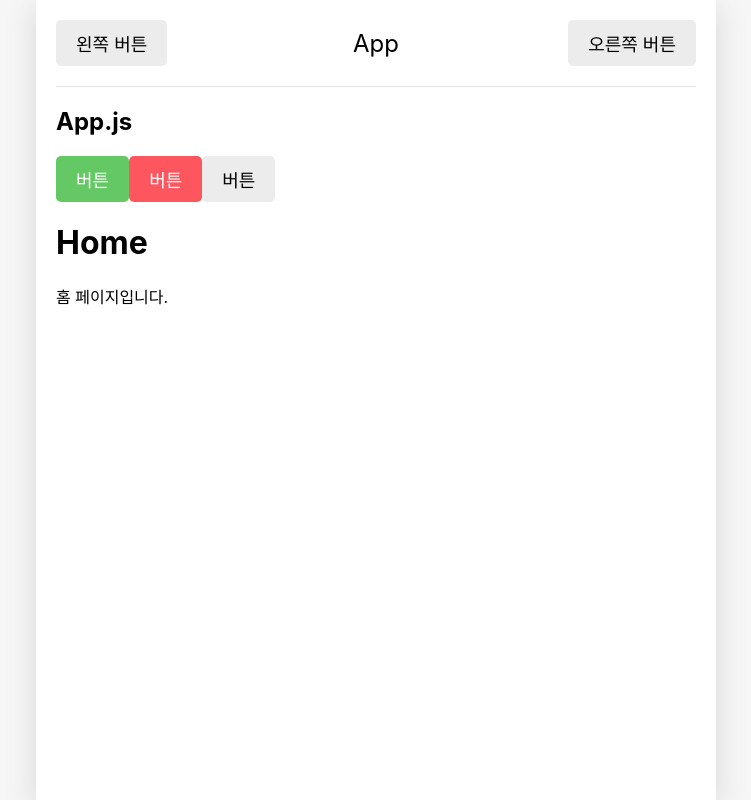
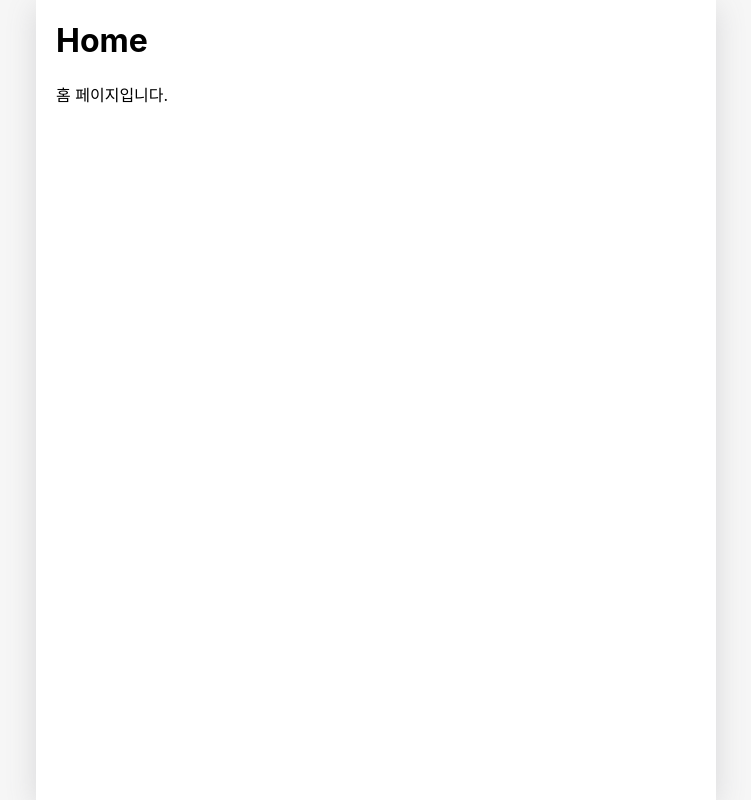
Before and after one commit to DINGUNOTE/react-diary, a React (Create React App) app: page / in a window 1280 px wide. Shown: the whole page, without its empty margins (264-1015 px from the left). Built offline with nearby package versions, Linux system fonts and the light colour scheme; a web font is replaced by a local one.

Commit message:
useReducer Hook을 사용해서 일기 리스트 생성, 수정, 삭제 상태 관리 로직 생성, Context Provider를 사용해서 컴포넌트 전체에 공급

```diff
--- a/src/App.js
+++ b/src/App.js
@@ -1,5 +1,7 @@
+import React, { useReducer, useRef } from 'react';
+import { BrowserRouter, Route, Routes } from 'react-router-dom';
+
 import './App.css';
-import { BrowserRouter, Route, Routes } from 'react-router-dom';
 
 // pages
 import Home from './pages/Home';
@@ -7,47 +9,87 @@
 import New from './pages/New';
 import Edit from './pages/Edit';
 
-// components
-import AppHeader from './components/AppHeader';
-import AppButton from './components/AppButton';
+const reducer = (state, action) => {
+  let newState = [];
+  switch (action.type) {
+    case 'INIT': {
+      return action.data;
+    }
+    case 'CREATE': {
+      newState = [action.data, ...state];
+      break;
+    }
+    case 'EDIT': {
+      newState = state.map(it =>
+        it.id === action.data.id ? { ...action.data } : it,
+      );
+      break;
+    }
+    case 'REMOVE': {
+      newState = state.filter(it => it.id !== action.targetId);
+      break;
+    }
+    default:
+      return state;
+  }
+  return newState;
+};
+
+export const DiaryStateContet = React.createContext();
+export const DiaryDispatchContext = React.createContext();
 
 function App() {
+  const [data, dispatch] = useReducer(reducer, []);
+
+  const dataId = useRef(0);
+
+  // CREATE
+  const onCreate = (date, content, emotion) => {
+    dispatch({
+      type: 'CREATE',
+      data: {
+        id: dataId.current,
+        date: new Date(date).getTime(),
+        content,
+        emotion,
+      },
+    });
+    dataId.current += 1;
+  };
+
+  // EDIT
+  const onEdit = (targetId, date, content, emotion) => {
+    dispatch({
+      type: 'EDIT',
+      data: {
+        id: targetId,
+        date: new Date(date).getTime,
+        content,
+        emotion,
+      },
+    });
+  };
+
+  // REMOVE
+  const onRemove = targetId => {
+    dispatch({ type: 'REMOVE', targetId });
+  };
+
   return (
+    <DiaryStateContet.Provider value={data}>
+      <DiaryDispatchContext.Provider value={{ onCreate, onEdit, onRemove }}>
         <BrowserRouter>
           <div className="App">
-        <AppHeader
-          headText={'App'}
-          leftElement={
-            <AppButton text={'왼쪽 버튼'} onClick={() => alert('왼쪽 클릭')} />
-          }
-          rightElement={
-            <AppButton
-              text={'오른쪽 버튼'}
-              onClick={() => alert('오른쪽 클릭')}
-            />
-          }
-        />
-        <h2>App.js</h2>
-        <AppButton
-          text={'버튼'}
-          onClick={() => alert('버튼 클릭')}
-          type={'positive'}
-        />
-        <AppButton
-          text={'버튼'}
-          onClick={() => alert('버튼 클릭')}
-          type={'negative'}
-        />
-        <AppButton text={'버튼'} onClick={() => alert('버튼 클릭')} />
             <Routes>
               <Route path="/" element={<Home />} />
               <Route path="/new" element={<New />} />
               <Route path="/edit" element={<Edit />} />
               <Route path="/diary/:id" element={<Diary />} />
-          <Route path="/diary" element={<Diary />} />
             </Routes>
           </div>
         </BrowserRouter>
+      </DiaryDispatchContext.Provider>
+    </DiaryStateContet.Provider>
   );
 }
 
```
Lines whose indentation alone changed are shown as unchanged.
